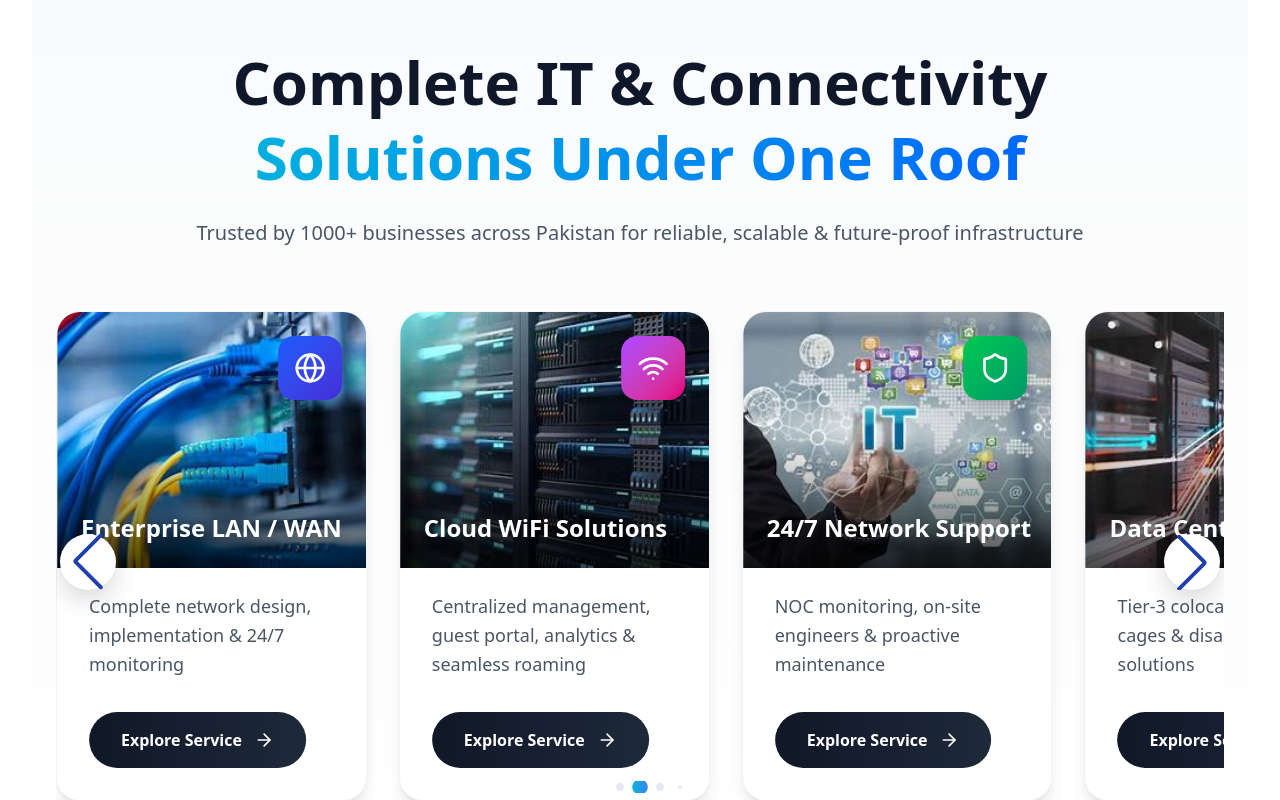
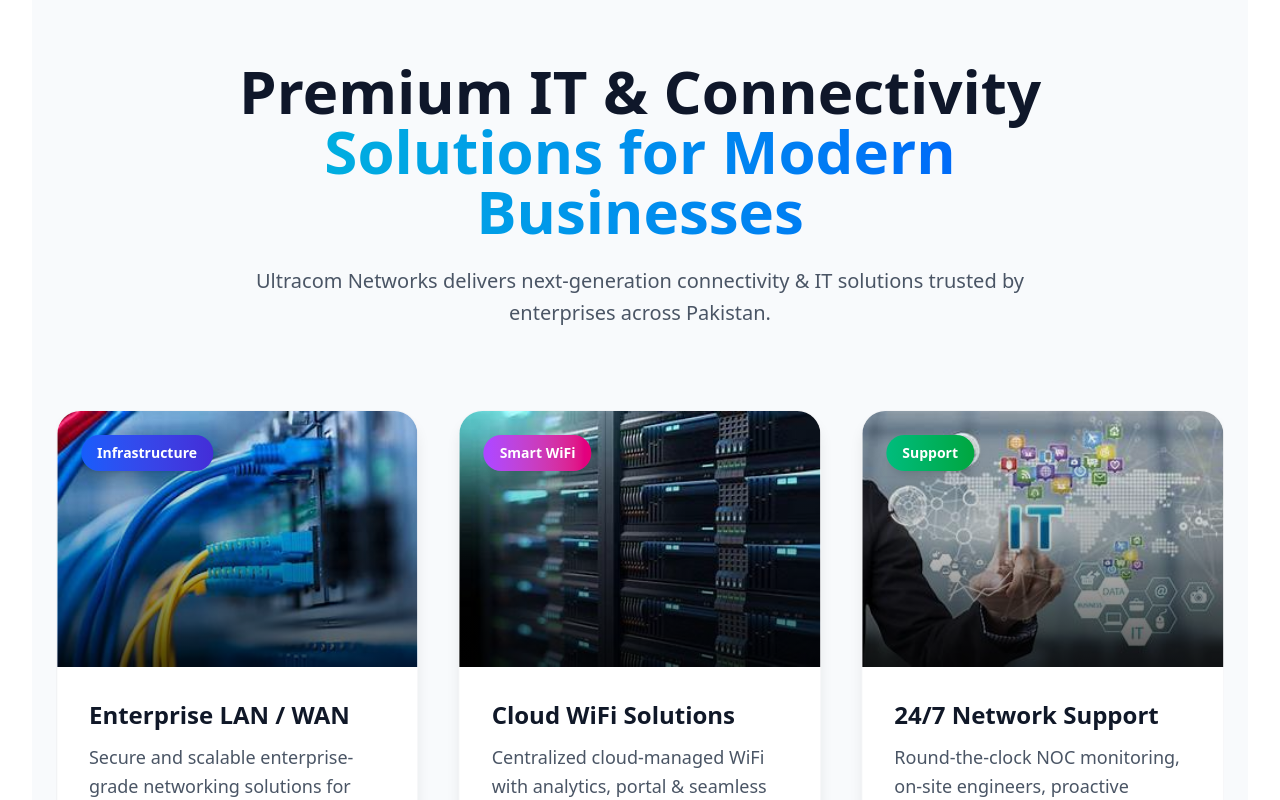
Before and after one commit to rafiajuw/ultracomnetworks, a Next.js app: page / in a window 1280 px wide. Shown: the part 1600-2400 px from the top of the page. Built offline with nearby package versions, Linux system fonts and the light colour scheme.

Commit message:
Ultra-premium redesign: New Navbar + Horizontal Testimonials + Premium Services Carousel (WhalesMark level)

```diff
--- a/src/app/Components/Navbar.tsx
+++ b/src/app/Components/Navbar.tsx
@@ -85,13 +85,13 @@
 
           {/* Right – Talk to Expert (پورا بٹن ہوور + کال) */}
           <a
-            href="tel:+923351305062"
+            href="tel:+923111000929"
             className="group flex items-center gap-3 bg-gradient-to-r from-[#1e40af] to-[#2563eb] px-7 py-2.5 rounded-full text-xs font-semibold hover:from-[#1e40af] hover:to-[#3b82f6] hover:shadow-xl hover:scale-105 transition-all duration-300"
           >
             <Phone className="w-4 h-4 text-cyan-300 group-hover:text-white transition" />
             <div className="leading-tight">
               <span className="block opacity-90 tracking-widest">TALK TO AN EXPERT!</span>
-              <span className="font-bold tracking-wider">+92 335 1305 062</span>
+              <span className="font-bold tracking-wider">92.311.1000929</span>
             </div>
           </a>
         </div>
--- a/src/app/Components/Services.tsx
+++ b/src/app/Components/Services.tsx
@@ -1,189 +1,170 @@
 "use client";
 
 import { Swiper, SwiperSlide } from "swiper/react";
-import { Autoplay, Pagination, Navigation } from "swiper/modules";
+import { Autoplay, Pagination } from "swiper/modules";
+
 import "swiper/css";
 import "swiper/css/pagination";
-import "swiper/css/navigation";
 
+import Image from "next/image";
 import Link from "next/link";
-import Image from "next/image";
 import { motion } from "framer-motion";
-import { ArrowRight, Zap, Shield, Wifi, Server, PhoneCall, Globe } from "lucide-react";
+import { ArrowRight } from "lucide-react";
 
 const services = [
   {
     title: "High-Speed Internet",
-    desc: "Business-grade fiber optic internet with 99.9% uptime & dedicated SLA",
+    desc: "Fiber optic connectivity designed for business reliability with guaranteed uptime.",
     href: "/services/internet",
     image: "/internet.jpeg",
-    icon: <Zap className="w-8 h-8" />,
-    color: "from-cyan-500 to-blue-600"
+    badge: "Connectivity",
+    color: "from-cyan-500 to-blue-600",
   },
   {
     title: "Enterprise LAN / WAN",
-    desc: "Complete network design, implementation & 24/7 monitoring",
+    desc: "Secure and scalable enterprise-grade networking solutions for modern businesses.",
     href: "/services/lan-wan",
     image: "/lanwan.jpeg",
-    icon: <Globe className="w-8 h-8" />,
-    color: "from-blue-600 to-indigo-700"
+    badge: "Infrastructure",
+    color: "from-blue-600 to-indigo-700",
   },
   {
     title: "Cloud WiFi Solutions",
-    desc: "Centralized management, guest portal, analytics & seamless roaming",
+    desc: "Centralized cloud-managed WiFi with analytics, portal & seamless roaming.",
     href: "/services/cloud-wifi",
     image: "/cloudwifi.jpeg",
-    icon: <Wifi className="w-8 h-8" />,
-    color: "from-purple-500 to-pink-600"
+    badge: "Smart WiFi",
+    color: "from-purple-500 to-pink-600",
   },
   {
     title: "24/7 Network Support",
-    desc: "NOC monitoring, on-site engineers & proactive maintenance",
+    desc: "Round-the-clock NOC monitoring, on-site engineers, proactive maintenance.",
     href: "/services/network-support",
     image: "/itsupport.jpeg",
-    icon: <Shield className="w-8 h-8" />,
-    color: "from-green-500 to-emerald-600"
+    badge: "Support",
+    color: "from-emerald-500 to-green-600",
   },
   {
     title: "Data Center Services",
-    desc: "Tier-3 colocation, private cages & disaster recovery solutions",
+    desc: "Tier-3 colocation, private racks, power redundancy & disaster recovery.",
     href: "/services/data-center",
     image: "/datacenter.jpeg",
-    icon: <Server className="w-8 h-8" />,
-    color: "from-orange-500 to-red-600"
+    badge: "Data Center",
+    color: "from-orange-500 to-red-600",
   },
   {
     title: "Call Center Setup",
-    desc: "Complete IVR, predictive dialer, CRM integration & reporting",
+    desc: "IVR, CRM integration, predictive dialer & complete contact center setup.",
     href: "/services/call-center",
     image: "/callcenter.jpeg",
-    icon: <PhoneCall className="w-8 h-8" />,
-    color: "from-pink-500 to-rose-600"
+    badge: "Communication",
+    color: "from-rose-500 to-red-600",
   },
 ];
 
 export default function PremiumServices() {
   return (
-    <section className="py-24 bg-gradient-to-b from-gray-50 to-white overflow-hidden">
-      {/* Hero Title */}
-      <div className="text-center max-w-5xl mx-auto px-6 mb-16">
-        <motion.div
-          initial={{ opacity: 0, y: 30 }}
+    <section className="py-28 bg-[#f8fafc]">
+      {/* Heading */}
+      <div className="text-center max-w-4xl mx-auto px-6 mb-20">
+        <motion.h2
+          initial={{ opacity: 0, y: 20 }}
           whileInView={{ opacity: 1, y: 0 }}
-          transition={{ duration: 0.8 }}
+          transition={{ duration: 0.7 }}
+          className="text-5xl md:text-6xl font-bold text-[#0f172a]"
         >
-          <h2 className="text-5xl md:text-6xl font-bold text-[#0f172a] leading-tight">
-            Complete IT & Connectivity
-            <span className="block text-transparent bg-clip-text bg-gradient-to-r from-cyan-500 to-blue-600">
-              Solutions Under One Roof
-            </span>
-          </h2>
-          <p className="text-xl text-gray-600 mt-6">
-            Trusted by 1000+ businesses across Pakistan for reliable, scalable & future-proof infrastructure
-          </p>
-        </motion.div>
+          Premium IT & Connectivity
+          <span className="block text-transparent bg-clip-text bg-gradient-to-r from-cyan-500 to-blue-600">
+            Solutions for Modern Businesses
+          </span>
+        </motion.h2>
+
+        <motion.p
+          initial={{ opacity: 0 }}
+          whileInView={{ opacity: 1 }}
+          transition={{ delay: 0.3 }}
+          className="text-xl text-gray-600 mt-6 leading-relaxed"
+        >
+          Ultracom Networks delivers next-generation connectivity & IT solutions trusted by
+          enterprises across Pakistan.
+        </motion.p>
       </div>
 
-      {/* Premium Swiper Carousel */}
+      {/* Swiper */}
       <div className="max-w-7xl mx-auto px-6">
         <Swiper
-          modules={[Autoplay, Pagination, Navigation]}
-          spaceBetween={32}
-          slidesPerView={1.1}
-          centeredSlides={false}
+          modules={[Autoplay, Pagination]}
+          spaceBetween={40}
+          slidesPerView={1.2}
           loop={true}
-          autoplay={{ delay: 3000, disableOnInteraction: false }}
-          pagination={{ clickable: true, dynamicBullets: true }}
-          navigation={true}
+          autoplay={{ delay: 2800 }}
+          pagination={{ clickable: true }}
           breakpoints={{
-            640: { slidesPerView: 1.5, spaceBetween: 20 },
-            768: { slidesPerView: 2.2, spaceBetween: 24 },
-            1024: { slidesPerView: 3, spaceBetween: 32 },
-            1280: { slidesPerView: 3.5, spaceBetween: 32 },
+            640: { slidesPerView: 1.4 },
+            768: { slidesPerView: 2.2 },
+            1024: { slidesPerView: 3 },
+            1400: { slidesPerView: 3.3 },
           }}
-          className="premium-services-swiper"
         >
-          {services.map((service, index) => (
-            <SwiperSlide key={index}>
+          {services.map((service, i) => (
+            <SwiperSlide key={i}>
               <motion.div
-                whileHover={{ y: -12 }}
-                transition={{ type: "spring", stiffness: 300 }}
-                className="group relative bg-white rounded-3xl shadow-lg hover:shadow-2xl transition-all duration-500 overflow-hidden border border-gray-100"
+                whileHover={{ y: -10 }}
+                className="group bg-white rounded-3xl shadow-lg hover:shadow-2xl transition-all duration-500 border border-gray-100 overflow-hidden relative"
               >
-                {/* Gradient Badge */}
-                <div className={`absolute top-0 right-0 w-32 h-32 bg-gradient-to-br ${service.color} opacity-10 rounded-bl-3xl`} />
-
-                {/* Icon Badge */}
-                <div className="absolute top-6 right-6 z-10">
-                  <div className={`p-4 rounded-2xl bg-gradient-to-br ${service.color} text-white shadow-xl`}>
-                    {service.icon}
-                  </div>
-                </div>
-
                 {/* Image */}
-                <div className="relative h-64 overflow-hidden">
+                <div className="relative h-64">
                   <Image
                     src={service.image}
                     alt={service.title}
                     fill
-                    className="object-cover group-hover:scale-110 transition-transform duration-700"
+                    className="object-cover group-hover:scale-110 transition-all duration-700"
                   />
-                  <div className="absolute inset-0 bg-gradient-to-t from-black/70 via-transparent to-transparent" />
-                  <div className="absolute bottom-6 left-6 text-white">
-                    <h3 className="text-2xl font-bold drop-shadow-lg">{service.title}</h3>
-                  </div>
+
+                  <div className="absolute inset-0 bg-gradient-to-t from-black/70 via-black/20 to-transparent" />
+
+                  <span
+                    className={`absolute top-6 left-6 text-sm px-4 py-2 rounded-full font-semibold bg-gradient-to-r ${service.color} text-white shadow-lg`}
+                  >
+                    {service.badge}
+                  </span>
                 </div>
 
                 {/* Content */}
-                <div className="p-8 pt-6">
-                  <p className="text-gray-600 text-lg leading-relaxed mb-8">
-                    {service.desc}
-                  </p>
+                <div className="p-8">
+                  <h3 className="text-2xl font-bold text-gray-900">{service.title}</h3>
+                  <p className="text-gray-600 mt-3 text-lg leading-relaxed">{service.desc}</p>
 
-                  {/* CTA Button */}
+                  {/* CTA */}
                   <Link
                     href={service.href}
-                    className="group/btn inline-flex items-center gap-3 bg-gradient-to-r from-gray-900 to-gray-800 text-white font-semibold px-8 py-4 rounded-full hover:shadow-2xl hover:scale-105 transition-all duration-300"
+                    className="mt-8 inline-flex items-center gap-2 text-lg font-semibold text-cyan-600 hover:text-blue-700 transition-all"
                   >
                     Explore Service
-                    <ArrowRight className="w-5 h-5 group-hover/btn:translate-x-2 transition-transform" />
+                    <ArrowRight className="w-5 h-5 group-hover:translate-x-1 transition-transform" />
                   </Link>
                 </div>
 
-                {/* Hover Border Effect */}
-                <div className="absolute inset-0 rounded-3xl border-2 border-transparent group-hover:border-cyan-500 transition-all duration-500 pointer-events-none" />
+                {/* Border Glow */}
+                <div
+                  className={`absolute inset-0 rounded-3xl border-2 opacity-0 group-hover:opacity-100 group-hover:border-cyan-500 transition-all duration-500`}
+                />
               </motion.div>
             </SwiperSlide>
           ))}
         </Swiper>
       </div>
 
-      {/* Custom Styles for Swiper */}
+      {/* Pagination Custom Style */}
       <style jsx global>{`
-        .premium-services-swiper .swiper-pagination-bullet {
-          background: #cbd5e1;
-          opacity: 0.5;
+        .swiper-pagination-bullet {
+          background: #cbd5e1 !important;
           width: 12px;
           height: 12px;
         }
-        .premium-services-swiper .swiper-pagination-bullet-active {
-          background: linear-gradient(to right, #06b6d4, #3b82f6);
-          opacity: 1;
-          transform: scale(1.3);
-        }
-        .premium-services-swiper .swiper-button-next,
-        .premium-services-swiper .swiper-button-prev {
-          background: white;
-          width: 56px;
-          height: 56px;
-          border-radius: 50%;
-          box-shadow: 0 10px 25px rgba(0,0,0,0.15);
-          color: #1e40af;
-        }
-        .premium-services-swiper .swiper-button-next:after,
-        .premium-services-swiper .swiper-button-prev:after {
-          font-size: 20px;
-          font-weight: bold;
+        .swiper-pagination-bullet-active {
+          background: linear-gradient(to right, #06b6d4, #3b82f6) !important;
+          transform: scale(1.25);
         }
       `}</style>
     </section>
```
